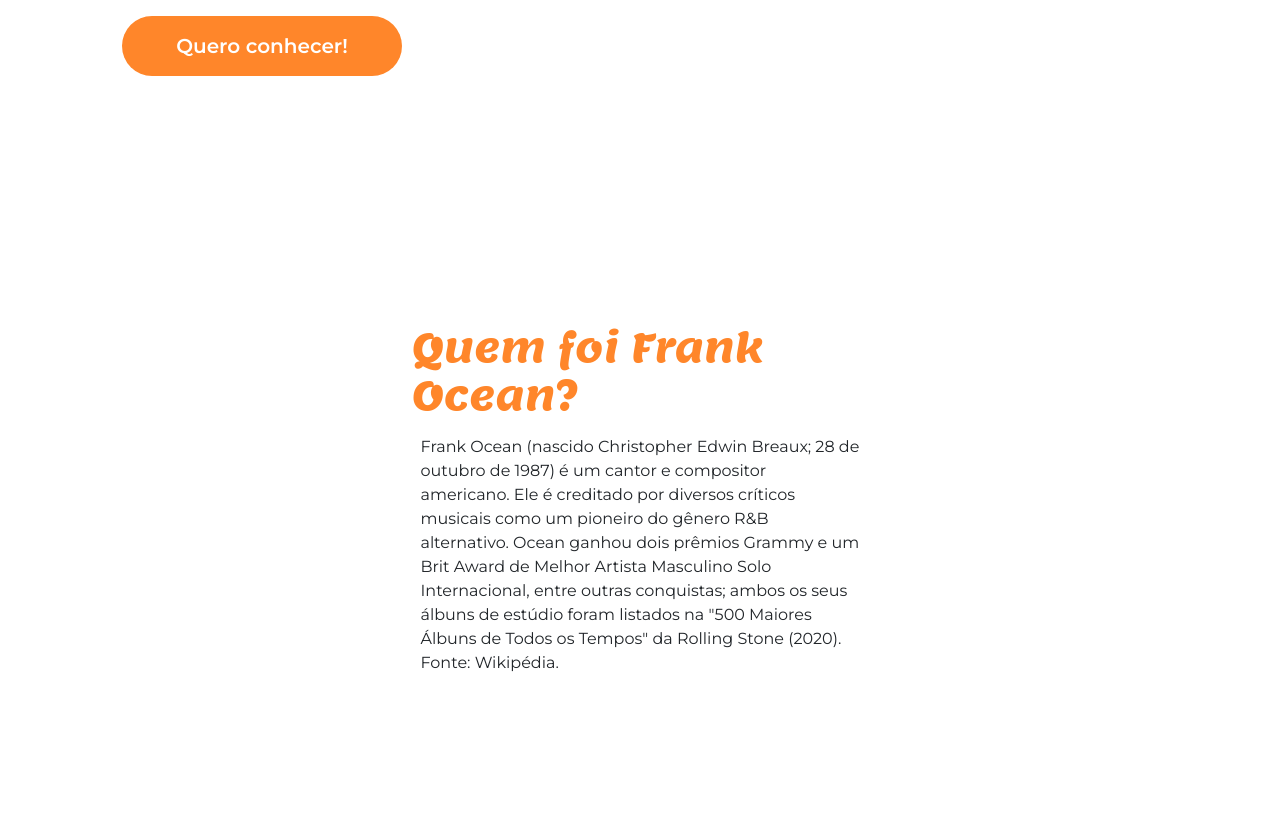
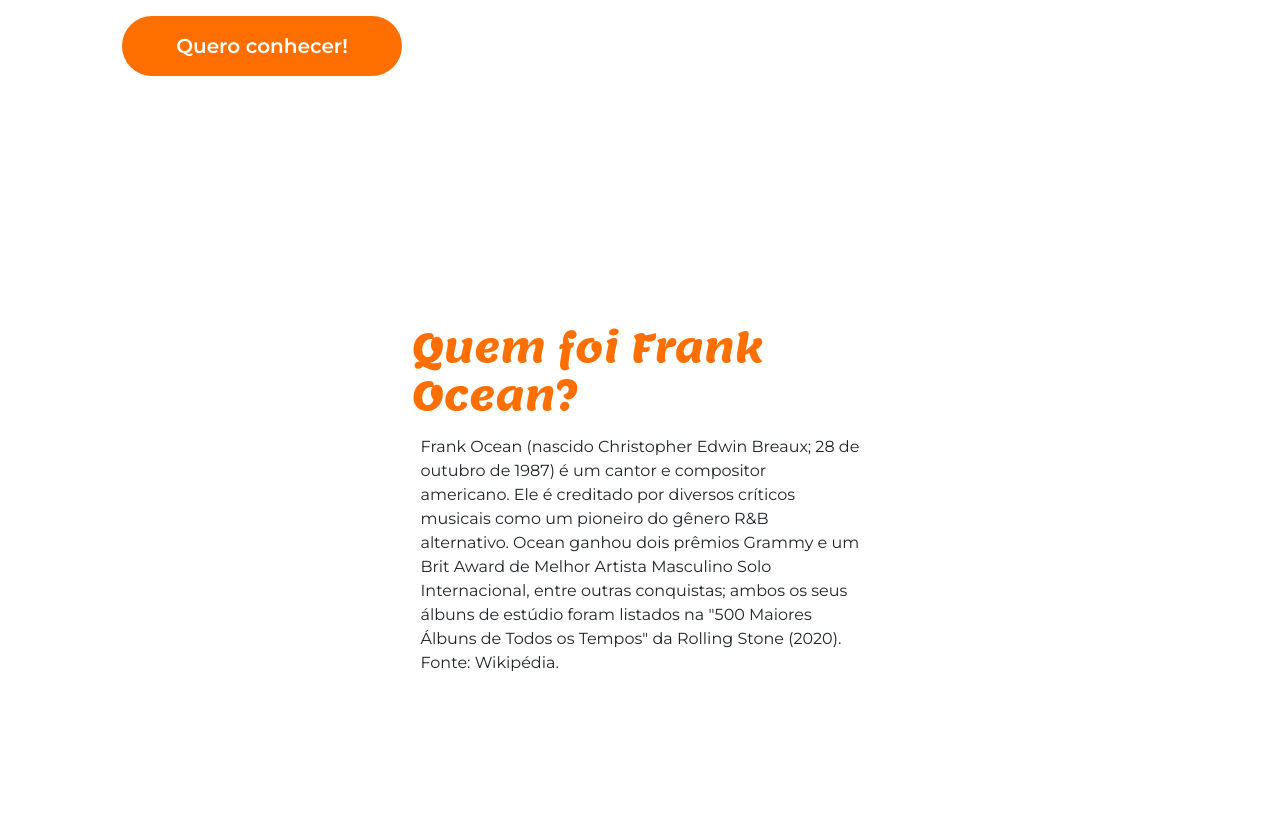
Before and after one commit to carolgeremias/primeirosite3B, a plain HTML site: page index.html in a window 1280 px wide. Shown: the part 860-1680 px from the top of the page. Drawn offline with nearby package versions, Linux system fonts and the light colour scheme.

Commit message:
aula22042025

```diff
--- a/styles.css
+++ b/styles.css
@@ -2,7 +2,7 @@
 @import url('https://fonts.googleapis.com/css2?family=Lemon&display=swap');
 
 :root {
-    --laranja-claro: #FF862A;
+    --laranja-claro: #ff6f00;
 }
 
 body {
```
